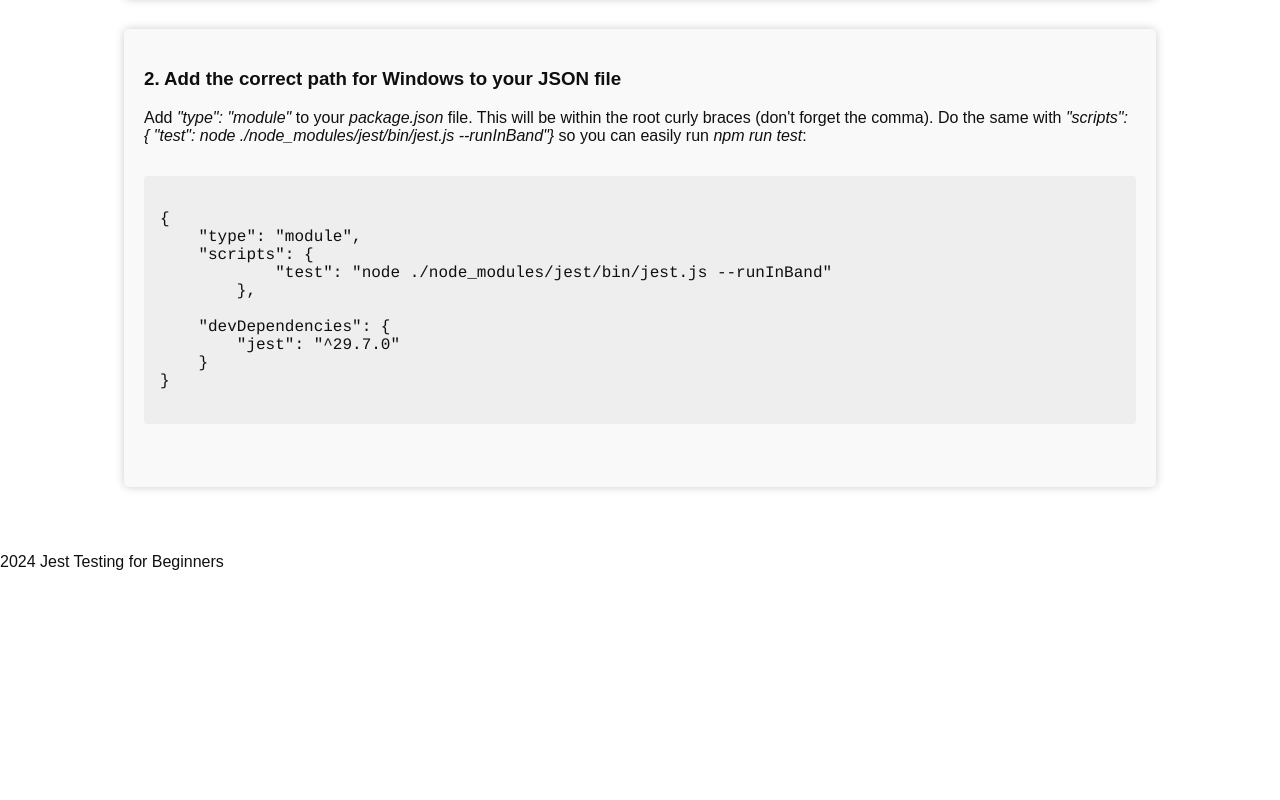
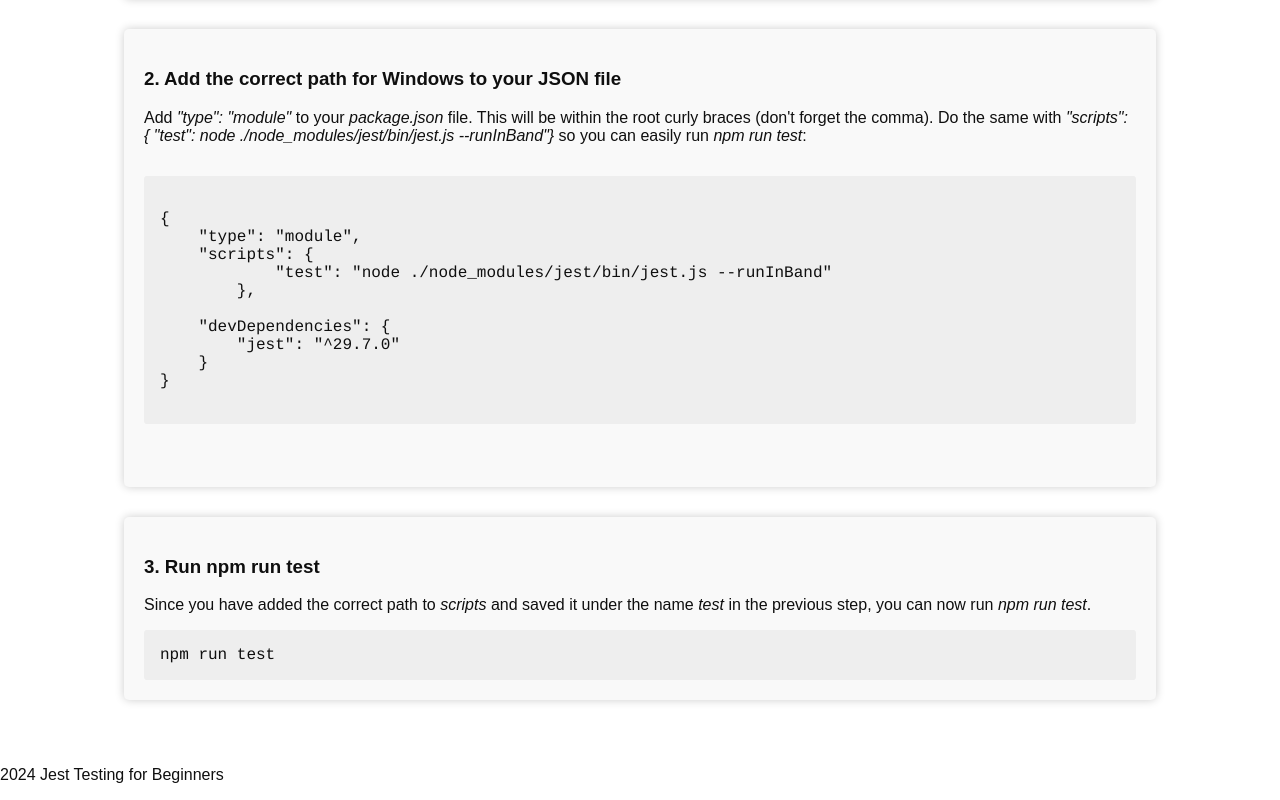
Before and after one commit to generateGeorgina/adsensetest, a website: page troubleshooting/missing-)-after-argument-list.html in a window 1280 px wide. Shown: the part 959-1759 px from the top of the page. Before the commit the page ends 1546 px from the top, so only its background shows below. Drawn offline with Linux system fonts and the light colour scheme.

Commit message:
add step 3 to Windows error

```diff
--- a/troubleshooting/missing-)-after-argument-list.html
+++ b/troubleshooting/missing-)-after-argument-list.html
@@ -29,7 +29,7 @@ basedir=$(dirname "$(echo "$0" | sed -e 's,\\,/,g')")
 SyntaxError: missing ) after argument list
             </pre></h1>
         <section class="section">
-            <h2>Fix Windows error in two easy steps</h2>
+            <h2>Fix Windows error in three easy steps</h2>
             <p>When working with Windows computers, you may get an error shown below. For this, you need to use the path detailed in step 2, under <i>"scripts": {</i> etc. in the JSON file.</p>
                 <pre>
                     <code>$ node --debug-brk ./node_modules/.bin/jest --runInBand
@@ -63,6 +63,11 @@ SyntaxError: missing ) after argument list</code>
                 </code>
             </pre>
         </section>
+        <section class="section">
+            <h3>3. Run npm run test</h3>
+            <p>Since you have added the correct path to <i>scripts</i> and saved it under the name <i>test</i> in the previous step, you can now run <i>npm run test</i>.</p>
+            <code>npm run test</code>
+        </section>
     </main>
 
     <footer>
```
